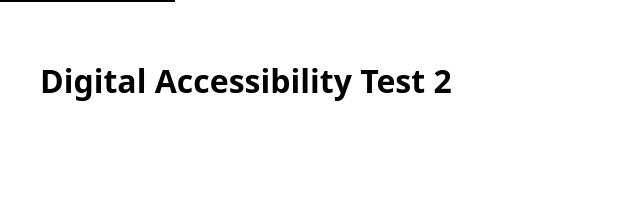
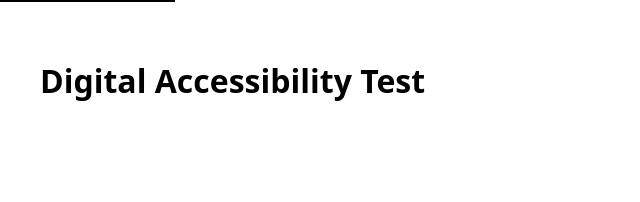
Before and after one commit to althe3rd/Digital-Accessibility-Test, a website built with Parcel: page index.html in a window 1280 px wide. Shown: the top 202 px of the page, 0-640 px from the left. Built offline with nearby package versions, Linux system fonts and the light colour scheme.

Commit message:
removed 2

```diff
--- a/index.html
+++ b/index.html
@@ -28,7 +28,7 @@
 
   <header>
     <div class="contentWidth">
-      <h1>Digital Accessibility Test 2</h1>
+      <h1>Digital Accessibility Test</h1>
     </div>
   </header>
 
```
